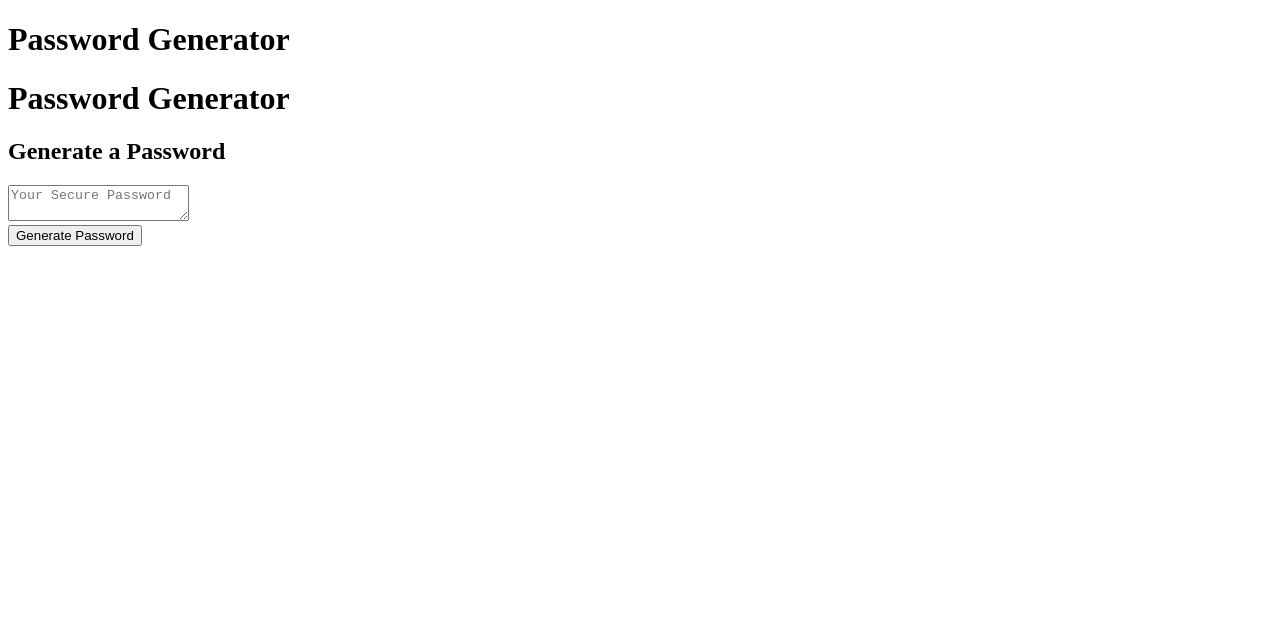
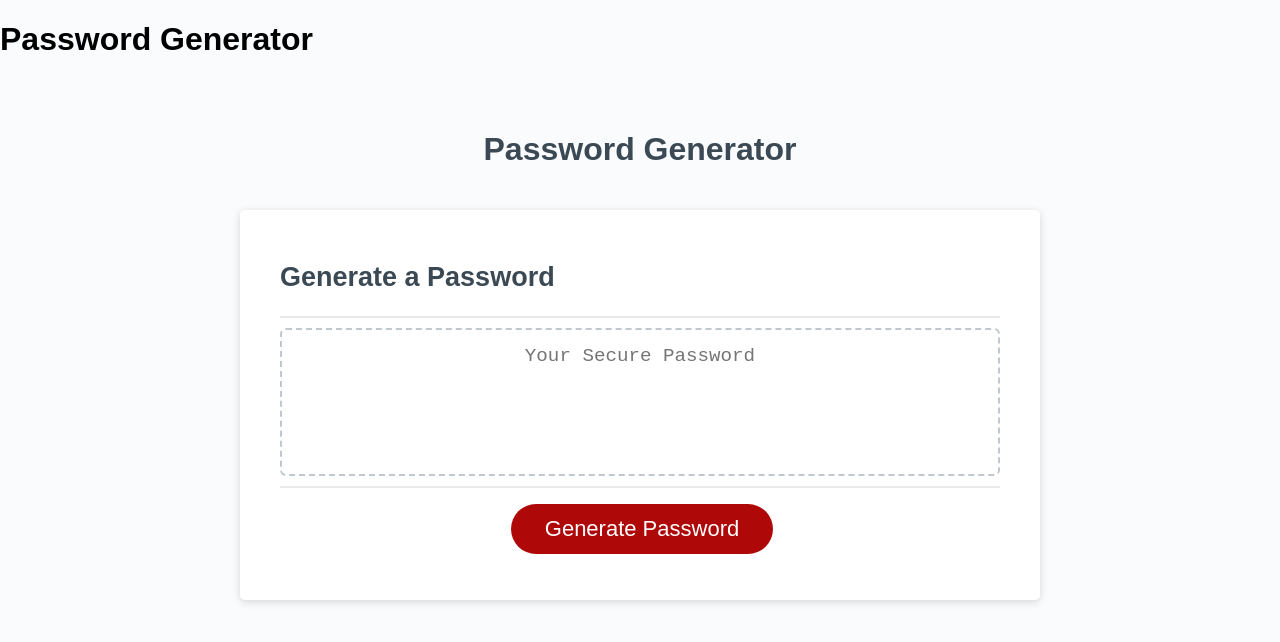
Before and after one commit to DevMike42/Password_Generator_TA, a plain HTML site: page index.html in a window 1280 px wide. Drawn offline with Linux system fonts and the light colour scheme.

Commit message:
Added first stage CSS styling

```diff
--- a/assets/css/style.css
+++ b/assets/css/style.css
@@ -3,3 +3,116 @@
 *::after {
   box-sizing: border-box;
 }
+html,
+body,
+.wrapper {
+  height: 100%;
+  margin: 0;
+  padding: 0;
+}
+
+body {
+  font-family: sans-serif;
+  background-color: #f9fbfd;
+}
+
+.wrapper {
+  padding-top: 30px;
+  padding-left: 20px;
+  padding-right: 20px;
+}
+
+header {
+  text-align: center;
+  padding: 20px;
+  padding-top: 0px;
+  color: hsl(206, 17%, 28%);
+}
+
+.card {
+  background-color: hsl(0, 0%, 100%);
+  border-radius: 5px;
+  border-width: 1px;
+  box-shadow: rgba(0, 0, 0, 0.15) 0px 2px 8px 0px;
+  color: hsl(206, 17%, 28%);
+  font-size: 18px;
+  margin: 0 auto;
+  max-width: 800px;
+  padding: 30px 40px;
+}
+
+.card-header::after {
+  content: " ";
+  display: block;
+  width: 100%;
+  background: #e7e9eb;
+  height: 2px;
+}
+
+.card-body {
+  min-height: 100px;
+}
+
+.card-footer {
+  text-align: center;
+}
+
+.card-footer::before {
+  content: " ";
+  display: block;
+  width: 100%;
+  background: #e7e9eb;
+  height: 2px;
+}
+
+.card-footer::after {
+  content: " ";
+  display: block;
+  clear: both;
+}
+
+.btn {
+  border: none;
+  background-color: hsl(360, 91%, 36%);
+  border-radius: 25px;
+  box-shadow: rgba(0, 0, 0, 0.1) 0px 1px 6px 0px rgba(0, 0, 0, 0.2) 0px 1px 1px
+    0px;
+  color: hsl(0, 0%, 100%);
+  display: inline-block;
+  font-size: 22px;
+  line-height: 22px;
+  margin: 16px 16px 16px 20px;
+  padding: 14px 34px;
+  text-align: center;
+  cursor: pointer;
+}
+
+button[disabled] {
+  cursor: default;
+  background: #c0c7cf;
+}
+
+.float-right {
+  float: right;
+}
+
+#password {
+  -webkit-appearance: none;
+  -moz-appearance: none;
+  appearance: none;
+  border: none;
+  display: block;
+  width: 100%;
+  padding-top: 15px;
+  padding-left: 15px;
+  padding-right: 15px;
+  padding-bottom: 85px;
+  font-size: 1.2rem;
+  text-align: center;
+  margin-top: 10px;
+  margin-bottom: 10px;
+  border: 2px dashed #c0c7cf;
+  border-radius: 6px;
+  resize: none;
+  overflow: hidden;
+}
```
